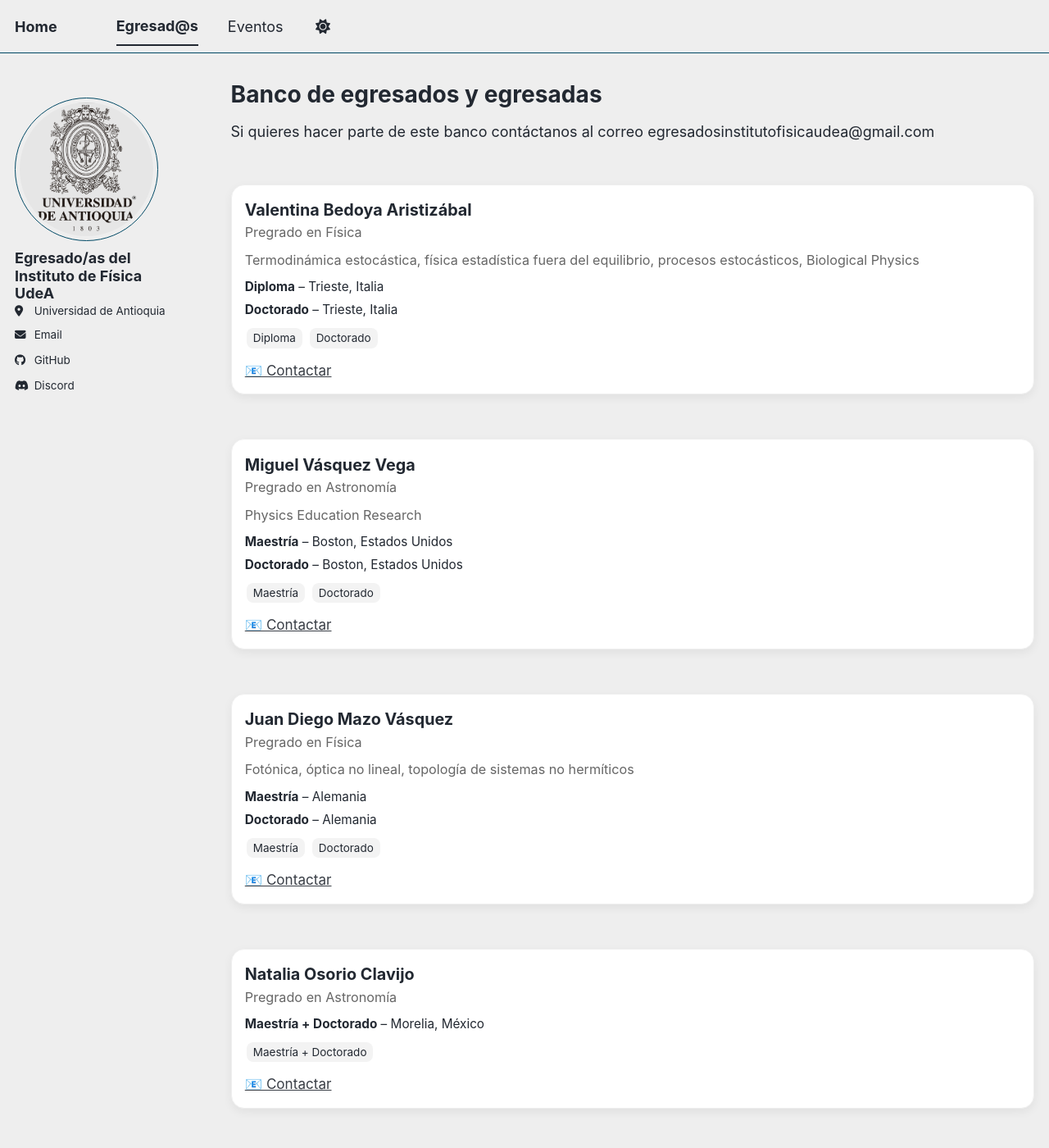
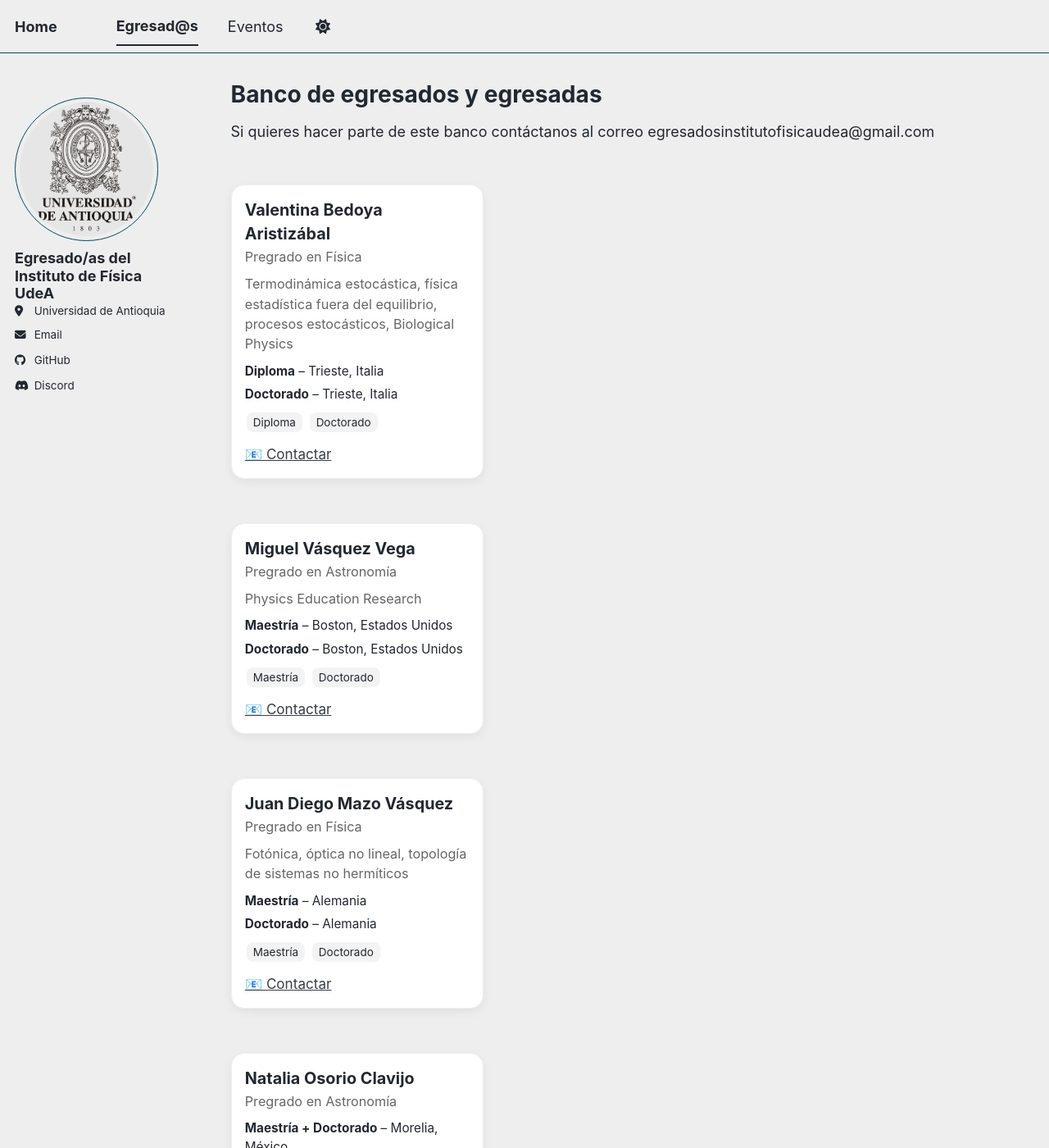
Before and after one commit to egresadosinstitutofisicaudea/egresadosinstitutofisicaudea.github.io, a Jekyll site: the page built from _pages/personas.md, in a window 1280 px wide and 1400 px high. Shown: the whole window at 82% size. Built offline with Jekyll 4.4.1, drawn with Linux system fonts in a browser that asks for light colours; a script bundle is joined from its source files by our own code; library files that are not in the unit come from our copies.

Commit message:
Update custom.html

```diff
--- a/_includes/head/custom.html
+++ b/_includes/head/custom.html
@@ -48,13 +48,19 @@
 ========================= */
 .grid-personas {
   display: grid;
-  /*grid-template-columns: repeat(auto-fill, minmax(300px, 1fr));*/
+  grid-template-columns: repeat(auto-fill, minmax(300px, 1fr));
+  /*grid-template-columns: repeat(3, 1fr);*/
+  gap: 1.5rem;
+}
+
+  /*display: grid;
+  grid-template-columns: repeat(auto-fill, minmax(300px, 1fr));
 @@ -78,6 +88,39 @@
   grid-template-columns: repeat(3, 1fr);
   /*margin: 2px;*/
-  gap: 1.5rem;
+  /*gap: 1.5rem;*/
   /*font-size: 0.75rem;*/
-}
+/*}*/
 
 .card-persona {
   border: 1px solid #eee;
```
